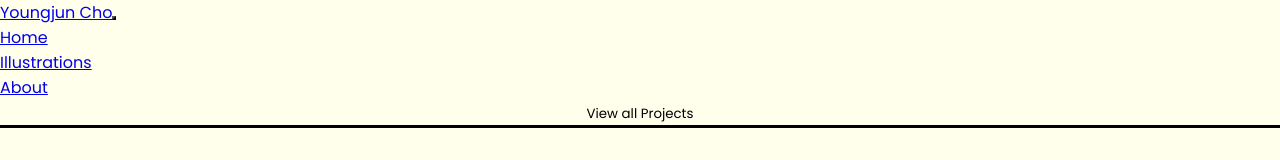
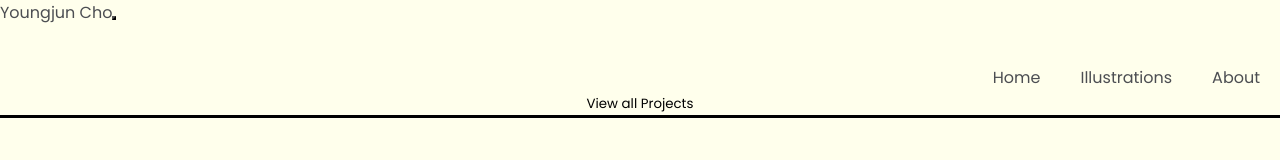
Before and after one commit to Y0uch/Y0uch.github.io, a React (Create React App) app: page / in a window 1280 px wide. Shown: the top 160 px of the page. Built offline with nearby package versions, Linux system fonts and the light colour scheme.

Commit message:
Fixed about me route. Also added custom css to it

```diff
--- a/src/App.js
+++ b/src/App.js
@@ -4,19 +4,18 @@ import React, { useState } from 'react';
 import Illustrations from './pages/Illustrations';
 import About from './components/About';
 import SingleImageInformationPage from './pages/SingleImageInformationPage';
-import { BrowserRouter, Route, Routes, Link } from "react-router-dom";
+import { BrowserRouter, Route, Routes, NavLink, Link } from "react-router-dom";
 
 function App() {
   return (
     <div className="App">
 
-    <NavigationBar/>
     <BrowserRouter>
+      <NavigationBar/>
       <Routes>
         <Route path="/" element={<Illustrations/>}/>
         <Route path="about" element={<About/>} />
         <Route path="singleImageInfo/img/design/:card_name" element={<SingleImageInformationPage/>} />
-        {/* <Route path="singleImageInfo/4Bv2_page assignment2.png" element={<SingleImageInformationPage/>} /> */}
       </Routes>
     </BrowserRouter>
 
--- a/src/components/NavigationBar.css
+++ b/src/components/NavigationBar.css
@@ -5,3 +5,22 @@
 .navContainer {
     background-color: white;
 }
+
+ul {
+    display: flex;
+    justify-content: flex-end;
+    list-style: none;
+    margin: 0;
+    padding: 0;
+  }
+
+li {
+    margin: 0 20px;
+    margin-top: 40px;
+}
+
+nav a {
+    text-decoration: none;
+    color:  #4C4E52;
+    font-size: 16px;
+}
--- a/src/components/NavigationBar.js
+++ b/src/components/NavigationBar.js
@@ -1,6 +1,6 @@
 import React from 'react'
 import "./NavigationBar.css";
-import {Link} from "react-router-dom";
+import {Link, NavLink} from "react-router-dom";
 
 export default function NavigationBar() {
   return (
@@ -17,53 +17,21 @@ export default function NavigationBar() {
             <span class="navbar-toggler-icon"></span>
           </button>
 
-          <ul class="navbar-nav ms-auto flex-nowrap">
+          <ul>
             <li class="nav-item">
-                    <a href="/" class="nav-link m-2 menu-item nav-active">Home</a>
+              <Link to="/">Home</Link>
             </li>
             <li class="nav-item">
-                    <a href="/" class="nav-link m-2 menu-item">Illustrations</a>
+              <Link to="/">Illustrations</Link>
             </li>
             <li class="nav-item">
-                    <a href="https://y0uch.github.io/about" class="nav-link m-2 menu-item">About</a>
+              <Link to="/about">About</Link>
             </li>
           </ul>
         </div>
       </nav>
     </div>
 
-
-
-
-    {/* <nav class="navbar navbar-expand-lg navbar-light bg-light">
-        <div class="d-flex flex-grow-1">
-            <span class="w-100 d-lg-none d-block">
-                </span>
-            <a class="navbar-brand d-none d-lg-inline-block" href="#"> Youngjun Cho </a>
-            <a class="navbar-brand-two mx-auto d-lg-none d-inline-block" href="#">
-            </a>
-            <div class="w-100 text-right">
-                <button class="navbar-toggler" type="button" data-toggle="collapse" data-target="#myNavbar">
-                    <span class="navbar-toggler-icon"></span>
-                </button>
-            </div>
-        </div>
-        <div class="collapse navbar-collapse flex-grow-1 text-right" id="myNavbar">
-            <ul class="navbar-nav ms-auto flex-nowrap">
-                <li class="nav-item">
-                    <a href="#" class="nav-link m-2 menu-item nav-active">Home</a>
-                </li>
-                <li class="nav-item">
-                    <a href="#" class="nav-link m-2 menu-item">Illustrations</a>
-                </li>
-                <li class="nav-item">
-                    <a href="#" class="nav-link m-2 menu-item">About</a>
-                </li>
-            </ul>
-        </div>
-    </nav> */}
-
-
     </>
   )
 }
```
Lines whose indentation alone changed are shown as unchanged.
